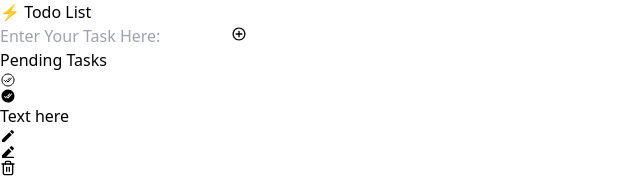
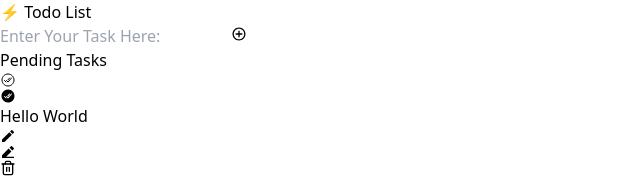
Before and after one commit to anshumangarg5410/TodoList_3, a React (Vite) app: page / in a window 1280 px wide. Shown: the top 194 px of the page, without its empty margins (0-640 px from the left). Built offline with nearby package versions, Linux system fonts and the light colour scheme.

Commit message:
function of add and remove functioning

```diff
--- a/src/App.jsx
+++ b/src/App.jsx
@@ -1,12 +1,18 @@
 import { useState } from "react";
 import "./App.css";
 import AddTodoIn from "./components/AddTodoIn";
+import { useSelector, useDispatch } from 'react-redux';
+import { removeTodo } from "./fearures/todo/todoslice";
 
 import Item from "./components/Item";
 
 
 function App() {
   const [addicon, setaddicon] = useState(true);
+
+  const todos = useSelector(state => state.todos)
+
+  const dispatch = useDispatch();
 
   return (
     <>
@@ -15,7 +21,7 @@ function App() {
           <h1 class="text-3xl font-bold text-[#00ffff] drop-shadow-[0_0_8px_#00ffff] tracking-wide font-mono">
             ⚡ Todo List
           </h1>
-          <AddTodoIn/>
+          <AddTodoIn />
         </div>
         <div className="boxes  mt-4 flex justify-evenly items-center h-[83%] w-[100%]">
           <div className="box1 rounded-lg shadow-[0_0_3px_#00ffff] h-[95%] w-[98%] bg-[#0d0d0d] ">
@@ -26,7 +32,9 @@ function App() {
             </div>
 
             <div className="tasks w-full font-mono h-[90%] max-h-[552px] p-5 flex flex-col items-center space-y-2 scroll-smooth scrollable-content overflow-y-auto">
-              <Item/>
+              {todos.map((todo, index) => (
+                <Item key={index} todo={todo} />
+              ))}
 
             </div>
 
--- a/src/components/AddTodoIn.jsx
+++ b/src/components/AddTodoIn.jsx
@@ -15,7 +15,7 @@ function AddTodoIn() {
     const addtodohandler = (e) => {
       e.preventDefault();
 
-      dispatch(addTodo(input))
+      dispatch(addTodo({text: input}))
       setinput("");
     }
   return (
--- a/src/components/Item.jsx
+++ b/src/components/Item.jsx
@@ -4,18 +4,13 @@ import { MdModeEditOutline } from "react-icons/md";
 import { RiEdit2Fill } from "react-icons/ri";
 import { IoCheckmarkDoneCircleOutline } from "react-icons/io5";
 import { IoCheckmarkDoneCircle } from "react-icons/io5";
-import { useSelector, useDispatch } from 'react-redux';
 import { removeTodo } from '../fearures/todo/todoslice';
-
-
-function Item() {
-
-  const todos = useSelector(state => state.todos)
-
-  const dispatch = useDispatch();
+import { useDispatch } from 'react-redux';
 
 
 
+function Item({todo}) {
+    const dispatch = useDispatch()
   return (
 
     <>
@@ -23,14 +18,12 @@ function Item() {
           <div className="text flex justify-start items-center font-semibold w-[90%] h-full">
             <IoCheckmarkDoneCircleOutline className="text-[#00ffff] text-3xl cursor-pointer"/>
             <IoCheckmarkDoneCircle className="text-[#00ffff] text-3xl cursor-pointer"/>
-            <p className='ml-4'> Text here</p>
-
-
+            <p className='ml-4'> {todo.text} </p>
             </div>
           <div className="menu flex justify-evenly w-[10%] items-center h-full ">
             <MdModeEditOutline className='text-2xl hover:text-red-500 cursor-pointer transition-colors' />
             <RiEdit2Fill  className='text-2xl hover:text-red-500 cursor-pointer transition-colors'  />
-            <FiTrash2 className="text-[#00ffff] text-xl cursor-pointer hover:text-red-500 transition-colors"/>
+            <FiTrash2 onClick={() => dispatch(removeTodo(todo.id))}  className="text-[#00ffff] text-xl cursor-pointer hover:text-red-500 transition-colors"/>
           </div>
         </div>
 
```
